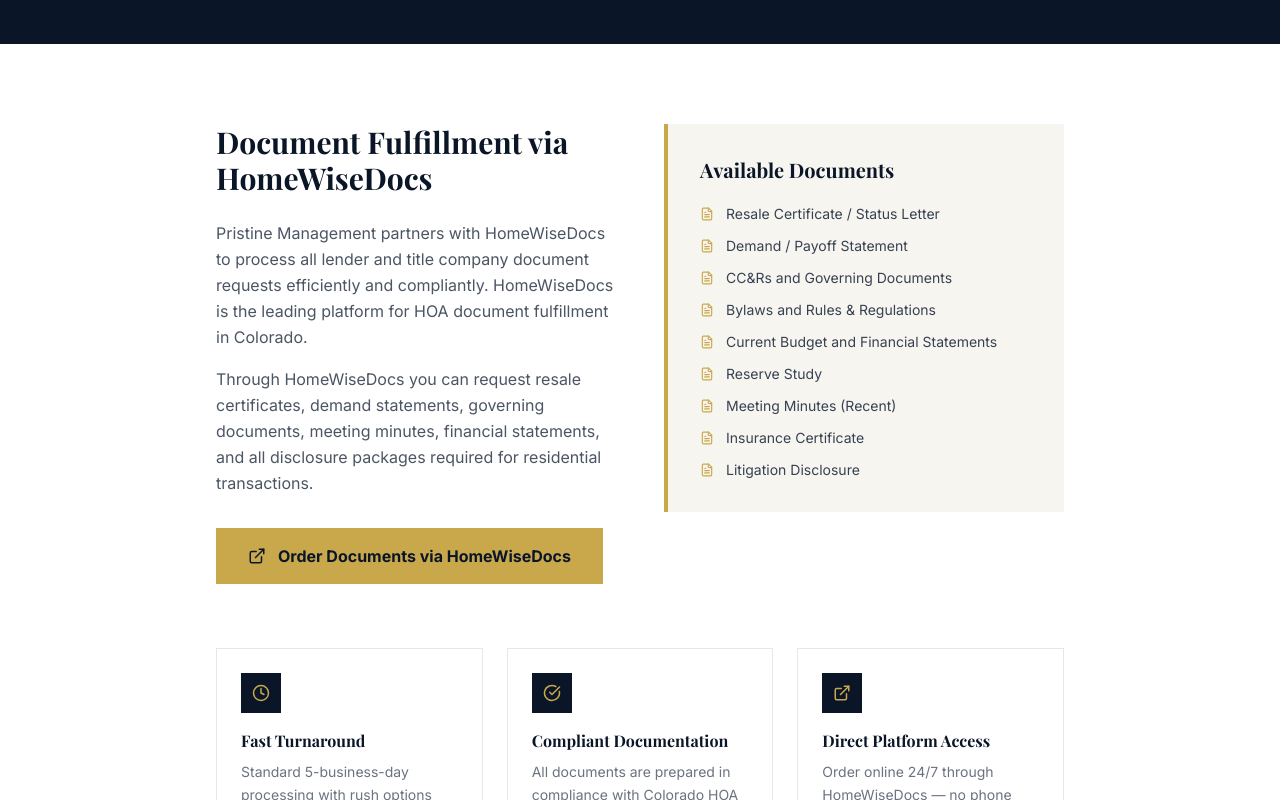
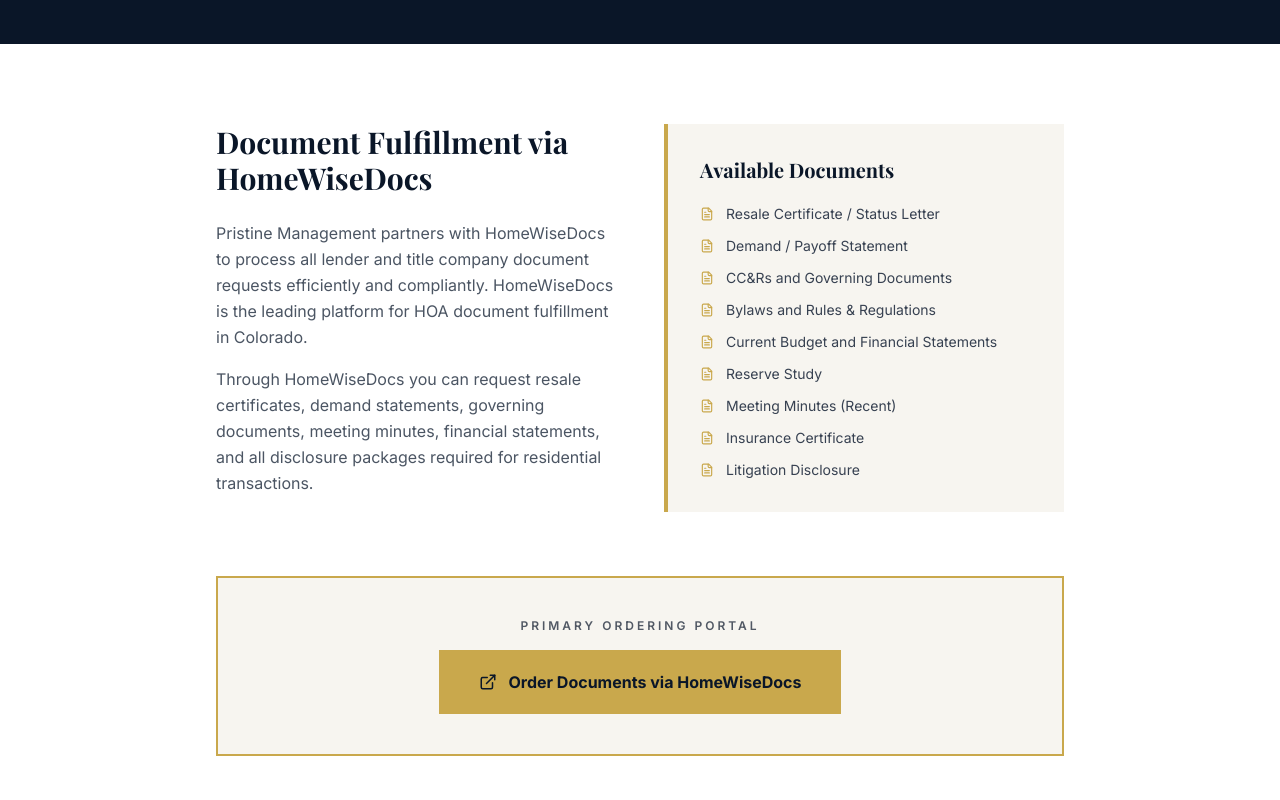
Before and after one commit to shawnmcmahon/pristine-management, a Next.js app: page /1/lender-services in a window 1280 px wide. Shown: the part 340-1140 px from the top of the page. Built offline with nearby package versions, Linux system fonts and the light colour scheme; no server answers; a web font is replaced by a local one.

Commit message:
Adjust startup metrics and emphasize HomeWiseDocs CTA

```diff
--- a/app/1/lender-services/page.tsx
+++ b/app/1/lender-services/page.tsx
@@ -20,7 +20,7 @@
       </section>
 
       <section className="max-w-4xl mx-auto px-6 py-20">
-        <div className="grid md:grid-cols-2 gap-12 items-start mb-16">
+        <div className="grid md:grid-cols-2 gap-12 items-start mb-12">
           <div>
             <h2 className="font-serif text-3xl font-bold text-[#0a1628] mb-6">
               Document Fulfillment via HomeWiseDocs
@@ -31,15 +31,6 @@
             <p className="text-gray-600 leading-relaxed mb-8">
               Through HomeWiseDocs you can request resale certificates, demand statements, governing documents, meeting minutes, financial statements, and all disclosure packages required for residential transactions.
             </p>
-            <a
-              href={externalLinks.homeWiseDocs}
-              target="_blank"
-              rel="noopener noreferrer"
-              className="inline-flex items-center gap-3 bg-[#c9a84c] hover:bg-[#b8943e] text-[#0a1628] font-bold px-8 py-4 transition-colors"
-            >
-              <ExternalLink size={18} />
-              Order Documents via HomeWiseDocs
-            </a>
           </div>
           <div className="bg-[#f7f5f0] p-8 border-l-4 border-[#c9a84c]">
             <h3 className="font-serif text-xl font-bold text-[#0a1628] mb-5">
@@ -64,6 +55,21 @@
               ))}
             </ul>
           </div>
+        </div>
+
+        <div className="mb-16 bg-[#f7f5f0] border-2 border-[#c9a84c] p-8 md:p-10 text-center">
+          <p className="text-xs uppercase tracking-[0.25em] font-semibold text-[#0a1628]/70 mb-4">
+            Primary Ordering Portal
+          </p>
+          <a
+            href={externalLinks.homeWiseDocs}
+            target="_blank"
+            rel="noopener noreferrer"
+            className="inline-flex items-center justify-center gap-3 bg-[#c9a84c] hover:bg-[#b8943e] text-[#0a1628] font-bold px-10 py-5 text-base transition-colors"
+          >
+            <ExternalLink size={18} />
+            Order Documents via HomeWiseDocs
+          </a>
         </div>
 
         <div className="grid md:grid-cols-3 gap-6">
--- a/app/1/page.tsx
+++ b/app/1/page.tsx
@@ -1,13 +1,13 @@
 import Link from "next/link";
-import { ArrowRight, Shield, TrendingUp, Users, Building2 } from "lucide-react";
+import { ArrowRight, Users, Building2 } from "lucide-react";
 import { services } from "@/lib/content/services";
 import { company } from "@/lib/content/company";
 import { externalLinks } from "@/lib/config";
 
 const stats = [
-  { value: "100+", label: "Communities Served" },
+  { value: "1:1", label: "Board Partnership" },
   { value: "24/7", label: "Homeowner Support" },
-  { value: "$50M+", label: "Funds Managed" },
+  { value: "Colorado", label: "Local Expertise" },
   { value: "100%", label: "Compliance Rate" },
 ];
 
```
